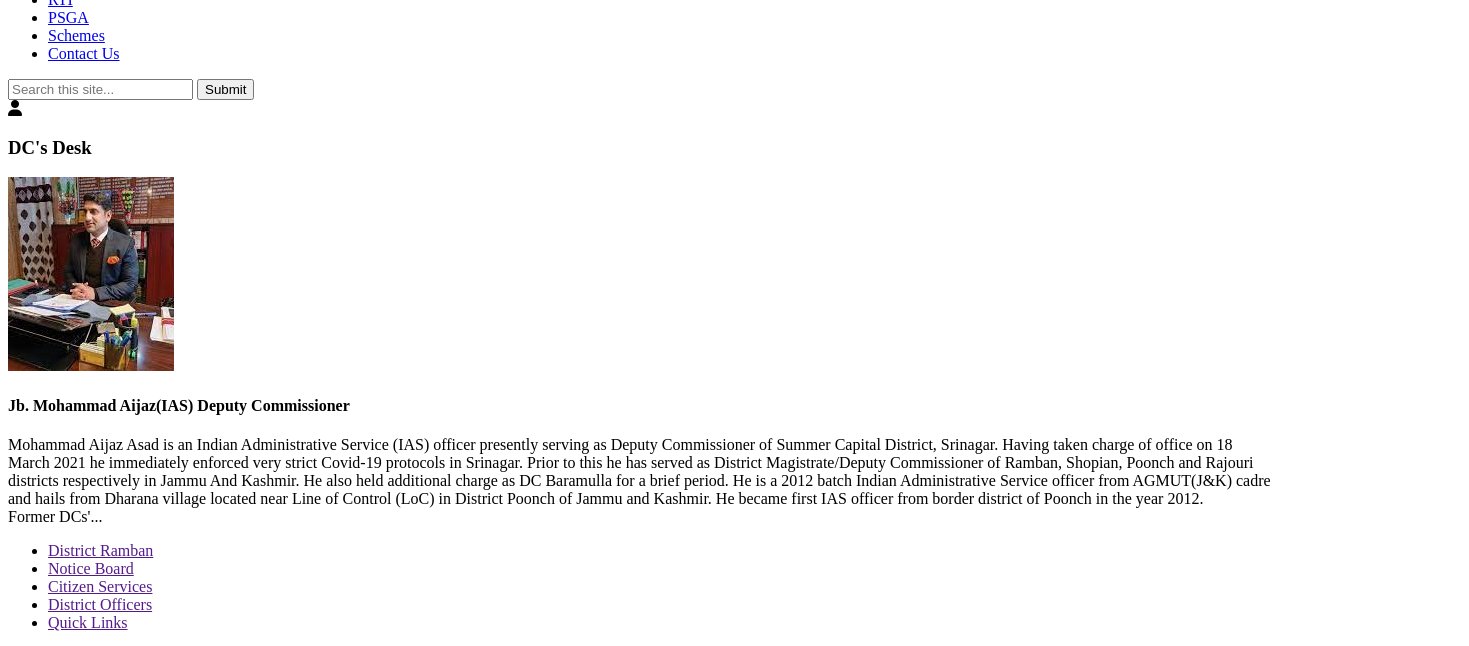
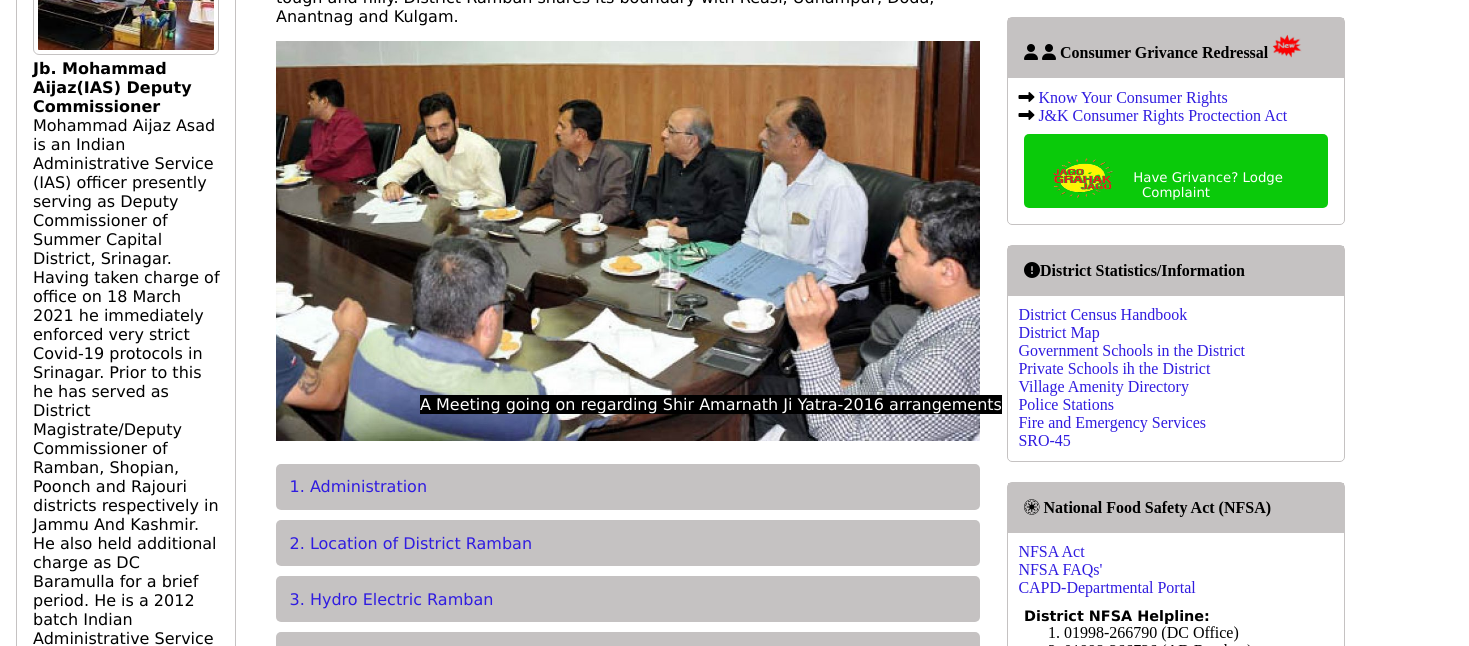
Before and after one commit to ishagupta2110/District-Ramban, a plain HTML site: page index.html in a window 1280 px wide. Shown: the part 400-1046 px from the top of the page, 1469 px wide, since content can reach past the window. Drawn offline with Linux system fonts and the light colour scheme; files whose address does not match are found by name.

Commit message:
css linked

```diff
--- a/index.html
+++ b/index.html
@@ -8,7 +8,7 @@
   <title>WEBSITES</title>
   <script src="https://kit.fontawesome.com/0ee938b2d7.js" crossorigin="anonymous"></script>
 </head>
-<link rel="stylesheet" href="./distist.css">
+<link rel="stylesheet" href="index.css">
 
 <body>
   <header>
```
